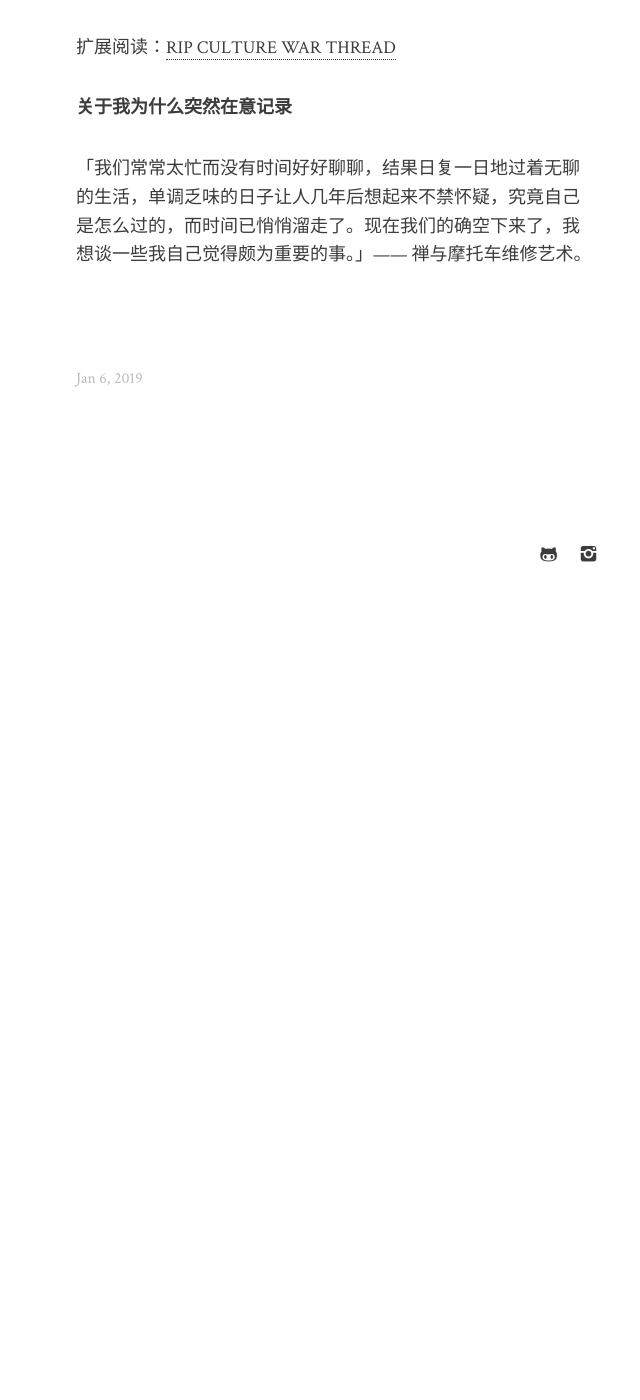
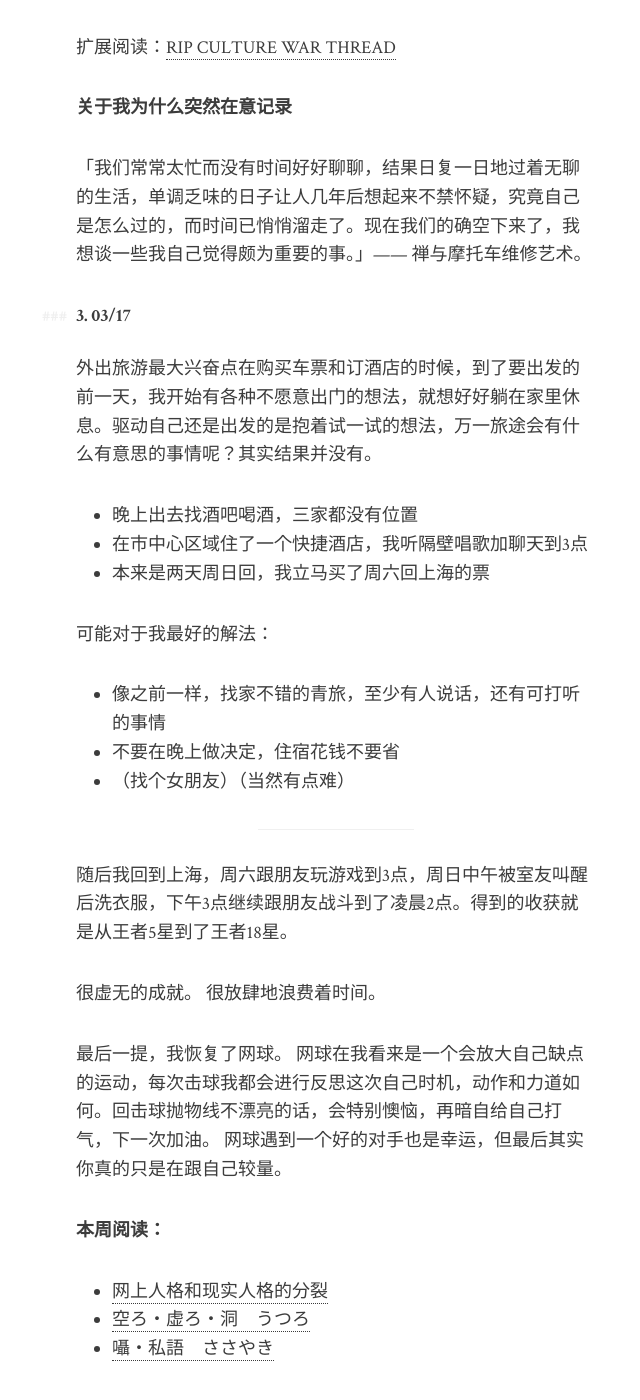
Before and after one commit to xcc3641/xcc3641.github.io, a Jekyll site: the page built from _posts/2019-01-06-quarter-report.md, in a window 1280 px wide and 1400 px high, scrolled down 10769 px. Shown: the whole window, without its empty margins (304-944 px from the left). Built offline with Jekyll 4.4.1, drawn with Linux system fonts in a browser that asks for light colours; before the commit the page ends 11392 px from its top, so only the background shows below that.

Commit message:
update pics

```diff
--- a/_posts/2019-01-06-quarter-report.md
+++ b/_posts/2019-01-06-quarter-report.md
@@ -200,3 +200,34 @@ date: 2019-01-06 17:50:14
 **关于我为什么突然在意记录**
 
 「我们常常太忙而没有时间好好聊聊，结果日复一日地过着无聊的生活，单调乏味的日子让人几年后想起来不禁怀疑，究竟自己是怎么过的，而时间已悄悄溜走了。现在我们的确空下来了，我想谈一些我自己觉得颇为重要的事。」—— 禅与摩托车维修艺术。
+
+#### 3. 03/17
+
+外出旅游最大兴奋点在购买车票和订酒店的时候，到了要出发的前一天，我开始有各种不愿意出门的想法，就想好好躺在家里休息。驱动自己还是出发的是抱着试一试的想法，万一旅途会有什么有意思的事情呢？其实结果并没有。
+
+- 晚上出去找酒吧喝酒，三家都没有位置
+- 在市中心区域住了一个快捷酒店，我听隔壁唱歌加聊天到3点
+- 本来是两天周日回，我立马买了周六回上海的票
+
+可能对于我最好的解法：
+
+- 像之前一样，找家不错的青旅，至少有人说话，还有可打听的事情
+- 不要在晚上做决定，住宿花钱不要省
+- （找个女朋友）（当然有点难）
+
+---
+
+随后我回到上海，周六跟朋友玩游戏到3点，周日中午被室友叫醒后洗衣服，下午3点继续跟朋友战斗到了凌晨2点。得到的收获就是从王者5星到了王者18星。
+
+很虚无的成就。
+很放肆地浪费着时间。
+
+最后一提，我恢复了网球。
+网球在我看来是一个会放大自己缺点的运动，每次击球我都会进行反思这次自己时机，动作和力道如何。回击球抛物线不漂亮的话，会特别懊恼，再暗自给自己打气，下一次加油。
+网球遇到一个好的对手也是幸运，但最后其实你真的只是在跟自己较量。
+
+**本周阅读：**
+
+- [网上人格和现实人格的分裂](https://jods.mitpress.mit.edu/pub/hsxloiq4)
+- [空ろ・虚ろ・洞　うつろ](https://kotobank.jp/word/%E7%A9%BA%E3%82%8D%E3%83%BB%E8%99%9A%E3%82%8D%E3%83%BB%E6%B4%9E-211131)
+- [囁・私語　ささやき](https://kotobank.jp/word/%E5%9B%81%E3%83%BB%E7%A7%81%E8%AA%9E-2042550#E7.B2.BE.E9.81.B8.E7.89.88.20.E6.97.A5.E6.9C.AC.E5.9B.BD.E8.AA.9E.E5.A4.A7.E8.BE.9E.E5.85.B8)
```
